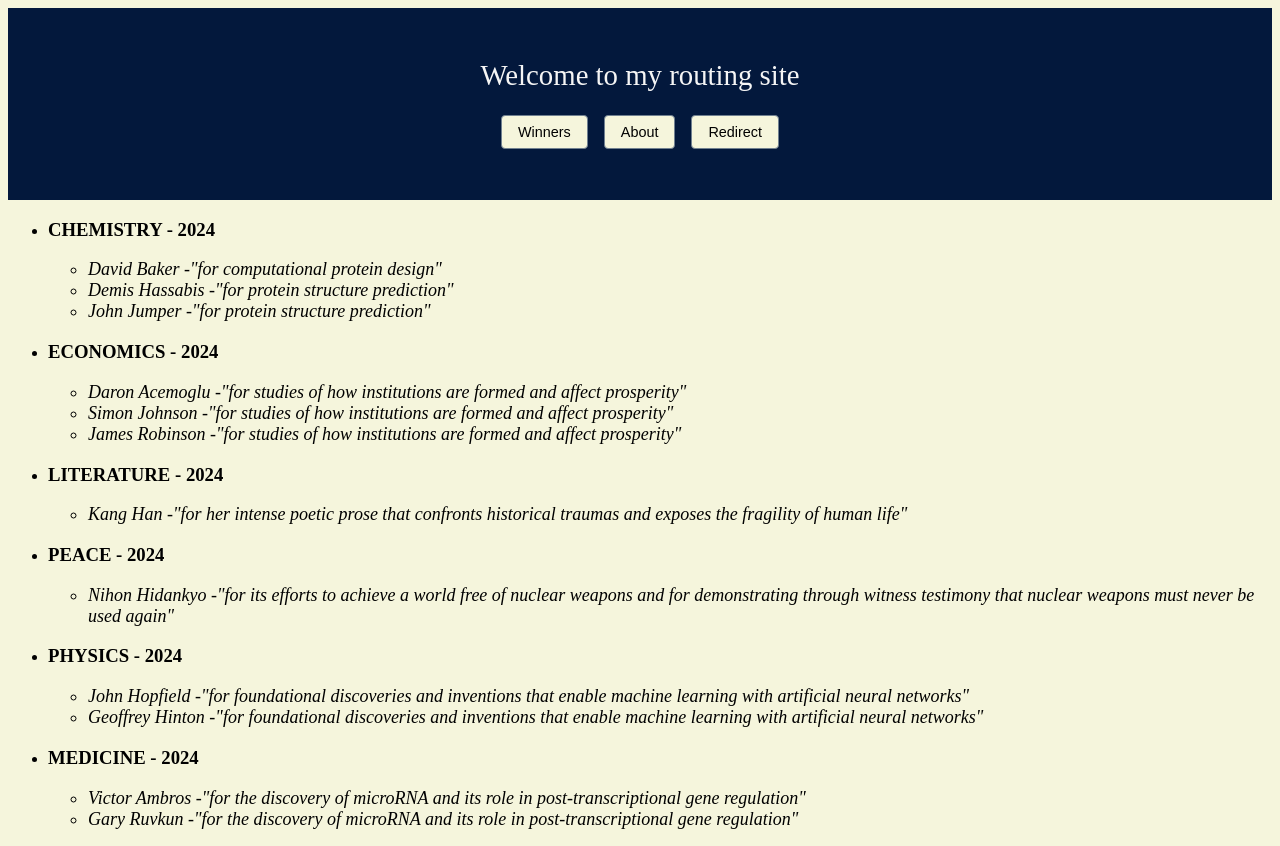
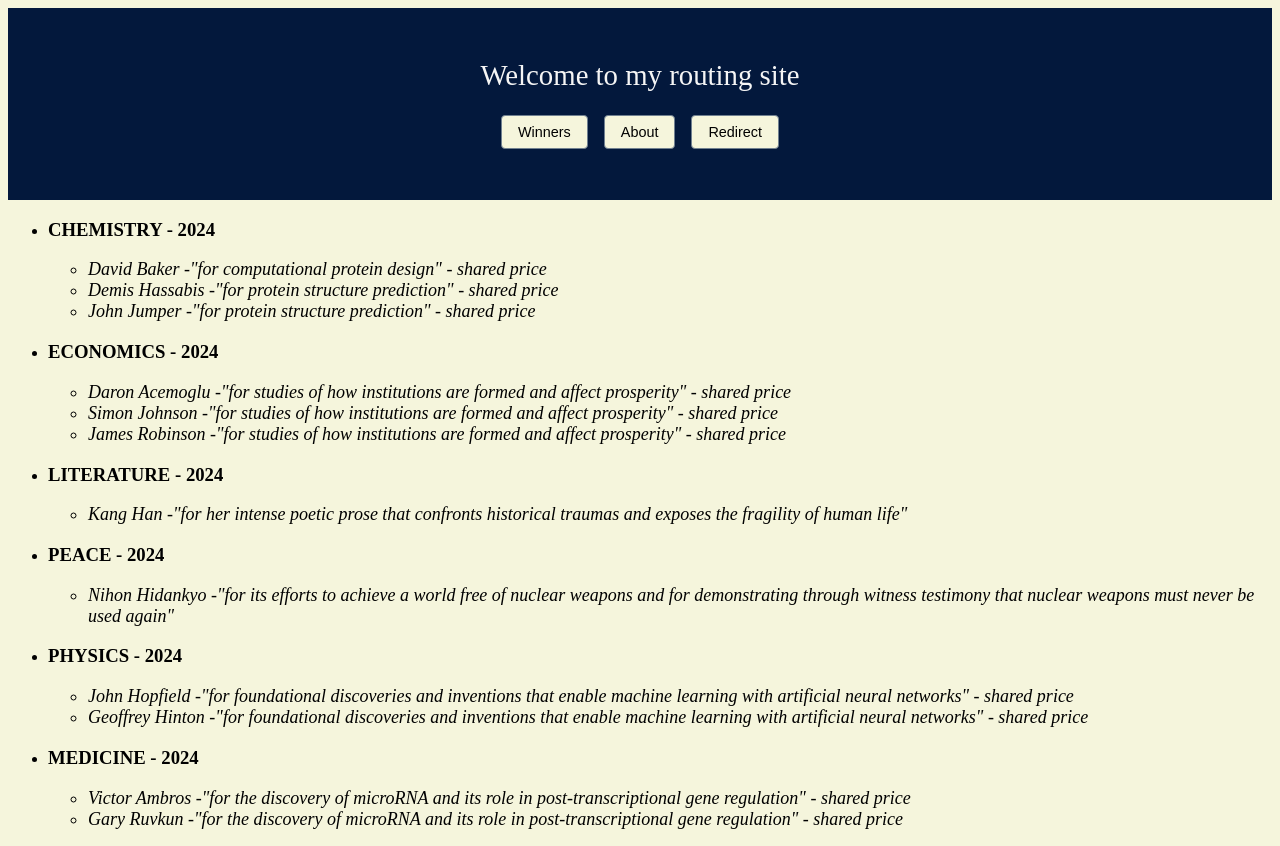
Before and after one commit to DefyCab/React_Query_TS, a React (Vite) app: page / in a window 1280 px wide. Built offline with nearby package versions, Linux system fonts and the light colour scheme.

Commit message:
applying tenery operator

```diff
--- a/src/components/pages/Home.tsx
+++ b/src/components/pages/Home.tsx
@@ -1,5 +1,6 @@
 import { useQuery, useMutation } from "@tanstack/react-query";
 import nobelPrizeList from "../../fixtures/prizes.json";
+import React, { ReactNode } from "react";
 
 export const Home = () => {
   const prizes = nobelPrizeList.prizes;
@@ -15,6 +16,14 @@ export const Home = () => {
   if (prizeQuery.isLoading) return <p>Loading...</p>;
   if (prizeQuery.isError) return <pre>{JSON.stringify(prizeQuery.error)}</pre>;
 
+  type LProps = {
+    id: string;
+    firstname: string;
+    surname: string;
+    motivation: string;
+    share: string;
+  };
+
   return (
     <>
       <ul>
@@ -25,13 +34,14 @@ export const Home = () => {
                 {prize.category.toUpperCase()} - {prize.year}
               </h3>
               <ul>
-                {prize.laureates.map((laureate: any) => (
+                {prize.laureates.map((laureate: LProps) => (
                   <li
                     style={{ fontSize: "large", fontStyle: "italic" }}
                     key={laureate.id}
                   >
                     {laureate.firstname} {laureate.surname} -
-                    {laureate.motivation}
+                    {laureate.motivation}{" "}
+                    {Number(laureate.share) > 1 ? "-\nshared price" : ""}
                   </li>
                 ))}
               </ul>
```
